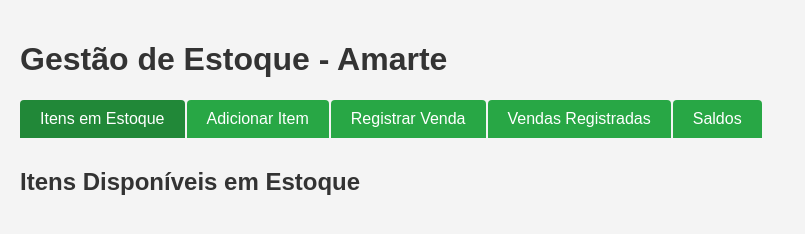
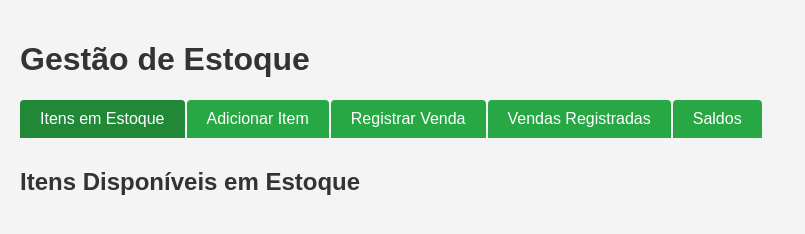
Before and after one commit to Bmarquess10/gerenciador-estoque, a plain HTML site: page index.html in a window 1280 px wide. Shown: the whole page, without its empty margins (0-805 px from the left). Drawn offline with Linux system fonts and the light colour scheme.

```diff
--- a/index.html
+++ b/index.html
@@ -7,7 +7,7 @@
     <link rel="stylesheet" href="styles.css" />
   </head>
   <body>
-    <h1>Gestão de Estoque - Amarte</h1>
+    <h1>Gestão de Estoque</h1>
 
     <!-- Guia para navegação -->
     <div class="tabs">
```
